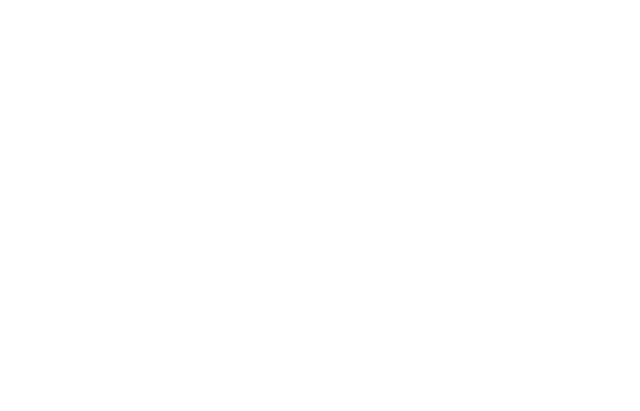
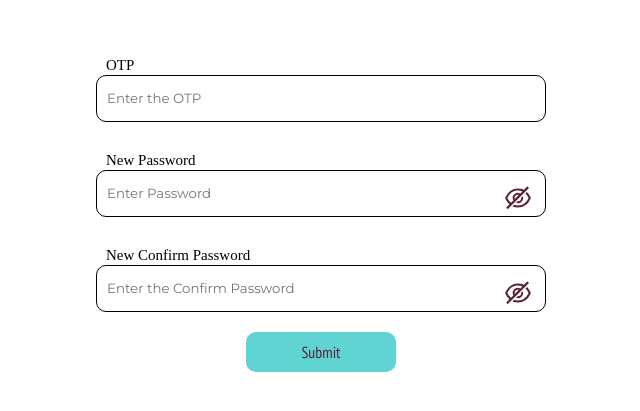
Before and after one commit to kakaran/Looks-Frontend, a React (Create React App) app: page /resetpassword/1 in a window 1280 px wide. Before the commit this address had no page. Shown: the part 153-564 px from the top of the page, without its empty margins (319-959 px from the left). Built offline with nearby package versions, Linux system fonts and the light colour scheme; a web font is replaced by a local one.

Commit message:
add the forgetpassword page and connected to backend

```diff
--- a/src/App.js
+++ b/src/App.js
@@ -13,7 +13,7 @@
           <Route exact path='/' element={<Home/>}/>
           <Route exact path='/login' element={<Login/>}/>
           <Route exact path='/signup' element={<Signup/>}/>
-          <Route exact path='/resetpassword' element={<ForgetPassword/>}/>
+          <Route exact path="/resetpassword/:useremail" element={<ForgetPassword/>}/>
         </Routes>
       </Router>
     </div>
--- a/src/Pages/ForgetPassword/ForgetPassword.css
+++ b/src/Pages/ForgetPassword/ForgetPassword.css
@@ -0,0 +1,38 @@
+.Forget_password_container
+{
+    width :450px;
+    margin: auto;
+    display: flex;
+    flex-direction: column;
+    justify-content: center;
+    position: relative;
+    top: 200px;
+}
+
+
+.Forget_password_container input
+{
+    margin-bottom: 20px;
+    padding: 15px 10px;
+    border-radius: 10px;
+    border: 1px solid black;
+}
+
+.Forget_password_container label
+{
+    padding: 7px 0px 0px 10px;
+    font-size: 18px;
+}
+
+.Forget_password_container button
+{
+    width: 150px;
+    padding: 10px 0px;
+    border-radius: 10px;
+    border: none;
+    background-color: #60D4D3;
+    color: #572138;
+    font-family: 'PT Sans Narrow', sans-serif;
+    margin: auto;
+    font-size: 16px;
+}
--- a/src/Pages/ForgetPassword/ForgetPassword.jsx
+++ b/src/Pages/ForgetPassword/ForgetPassword.jsx
@@ -1,57 +1,94 @@
 import React from 'react';
-import { AiOutlineEye,AiOutlineEyeInvisible} from 'react-icons/ai';
+import { AiOutlineEye, AiOutlineEyeInvisible } from 'react-icons/ai';
 import { useState } from 'react';
+import axios from 'axios';
+import "./ForgetPassword.css"
+import { useParams } from 'react-router-dom';
+import { ToastContainer, toast } from 'react-toastify';
+import {useNavigate} from "react-router-dom"
 
 
 export default function ForgetPassword() {
   const [passwordtype, setPasswordType] = useState("password");
   const [c_passwordtype, setC_PasswordType] = useState("password");
-  const [passwordeye, setPasswordEye] = useState(<AiOutlineEyeInvisible/>);
-  const [c_passwordeye, setC_PasswordEye] = useState(<AiOutlineEyeInvisible/>);
-  const [confirmPassword, setConfirmPassword] =useState();
-  const [password, setPassword] =useState();
+  const [passwordeye, setPasswordEye] = useState(<AiOutlineEyeInvisible />);
+  const [c_passwordeye, setC_PasswordEye] = useState(<AiOutlineEyeInvisible />);
+  const [confirmPassword, setConfirmPassword] = useState();
+  const [password, setPassword] = useState();
+  const [code, setCode] = useState();
   const [ishovering, setHovering] = useState(false);
+  const {useremail} = useParams();
+  const navigate = useNavigate();
 
   const user = {
+    code,
     password,
     confirmPassword,
   }
 
-    const ChangeC_PasswordType = () =>
-    {
-      if(c_passwordtype === "password")
-      {
+
+  const submitPassword = async () => {
+    const data  = await axios.post(`http://localhost:4001/api/forgetpassword/${useremail}`,user).then((res)=>{
+      toast.success(`${res.request.response}`, {
+        position: "top-center",
+        autoClose: 1000,
+        hideProgressBar: false,
+        closeOnClick: true,
+        pauseOnHover: true,
+        draggable: true,
+        progress: undefined,
+        });
+        setTimeout(() => {
+          navigate("/login")
+        }, 1500);
+    }).catch((err)=>{
+      toast.error(`${err.request.response}`, {
+        position: "top-center",
+        autoClose: 1000,
+        hideProgressBar: false,
+        closeOnClick: true,
+        pauseOnHover: true,
+        draggable: true,
+        progress: undefined,
+        });
+    })
+    console.log(data);
+  }
+
+
+  const ChangeC_PasswordType = () => {
+    if (c_passwordtype === "password") {
       setC_PasswordType("text");
       setC_PasswordEye(<AiOutlineEye />)
-      }else{
+    } else {
       setC_PasswordType("password");
-        setC_PasswordEye(<AiOutlineEyeInvisible/>)
+      setC_PasswordEye(<AiOutlineEyeInvisible />)
     }
   }
 
-    const ChangePasswordType = () =>
-    {
-      if(passwordtype === "password")
-      {
+  const ChangePasswordType = () => {
+    if (passwordtype === "password") {
       setPasswordType("text");
-        setPasswordEye(<AiOutlineEye/>)
-      }else{
+      setPasswordEye(<AiOutlineEye />)
+    } else {
       setPasswordType("password");
-        setPasswordEye(<AiOutlineEyeInvisible/>)
+      setPasswordEye(<AiOutlineEyeInvisible />)
     }
   }
 
   return (
     <>
       <div className="Forget_password_container">
+        <label htmlFor="code"><small>OTP</small></label>
+        <input type="number" name="" id="code" placeholder='Enter the OTP' onChange={(e) => {setCode(e.target.value)}}/>
         <label htmlFor="password"><small>New Password</small></label>
         <div className="N-password_holder">
-                <input type={c_passwordtype}  id='password' placeholder='Enter Password' onMouseEnter={() =>{setHovering(true)}} onMouseLeave={() =>{setHovering(false)}} onChange={(e) =>{
+          <input type={c_passwordtype} id='password' placeholder='Enter Password' onMouseEnter={() => { setHovering(true) }} onMouseLeave={() => { setHovering(false) }} onChange={(e) => {
             setPassword(e.target.value)
-                }}/>
-                <span onClick={() =>{ChangeC_PasswordType()}}>{c_passwordeye}</span>
+          }} />
+          <span  onClick={() => { ChangeC_PasswordType() }}>{c_passwordeye}</span>
         </div>
-                <div className={ ishovering ? "password_format":"hide"}>
+        <div className={ishovering ? "password_format" : "hide"}>
           <ul>
             <li><small>Minimum eight characters</small></li>
             <li><small>At least one uppercase letter</small></li>
@@ -61,11 +98,13 @@
         </div>
         <label htmlFor="c-password"><small>New Confirm Password</small></label>
         <div className="N-password_holder">
-                <input type={passwordtype}  id="c-password"  placeholder='Enter the Confirm Password ' onChange={(e) =>{
+          <input type={passwordtype} id="c-password" placeholder='Enter the Confirm Password ' onChange={(e) => {
             setConfirmPassword(e.target.value)
-                }}/>
-                <span onClick={() =>{ChangePasswordType()}}>{passwordeye}</span>
+          }} />
+          <span  onClick={() => { ChangePasswordType() }}>{passwordeye}</span>
         </div>
+        <button onClick={() =>{submitPassword()}}>Submit</button>
+        <ToastContainer/>
       </div>
     </>
   )
--- a/src/Pages/Login/Login.jsx
+++ b/src/Pages/Login/Login.jsx
@@ -52,13 +52,30 @@
 
   const handleforgetpassword = async () =>
   {
-    console.log("click",useremail);
-      await axios.post("http://localhost:4001/api/EmailCheck",{useremail}).then((response) =>{
-        console.log("run3");
-        alert(response.request.response)
+       await axios.post("http://localhost:4001/api/EmailCheck",{useremail}).then((response) =>{
+        toast.success(`${response.request.response}`, {
+          position: "top-center",
+          autoClose: 1000,
+          hideProgressBar: false,
+          closeOnClick: true,
+          pauseOnHover: true,
+          draggable: true,
+          progress: undefined,
+          });        setTimeout(() => {
+          navigate("/resetpassword/" + useremail)
+        }, 3000);
       }).catch((error) =>{
-        alert(error.request.response)
-      })
+        toast.error(`${error.request.response}`, {
+          position: "top-center",
+          autoClose: 2000,
+          hideProgressBar: false,
+          closeOnClick: true,
+          pauseOnHover: true,
+          draggable: true,
+          progress: undefined,
+          });
+         })
+
   }
 
   const ChangePasswordType = () =>
```
Lines whose indentation alone changed are shown as unchanged.
